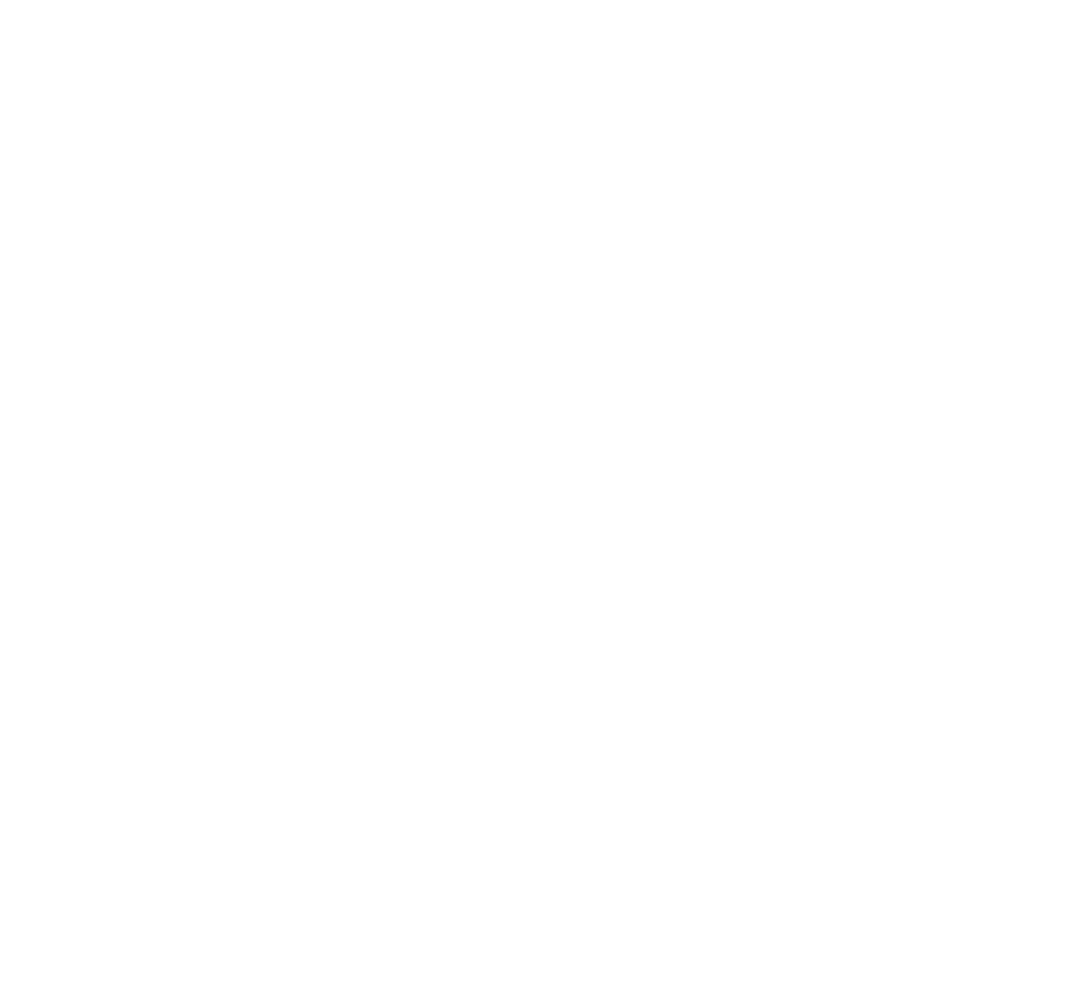
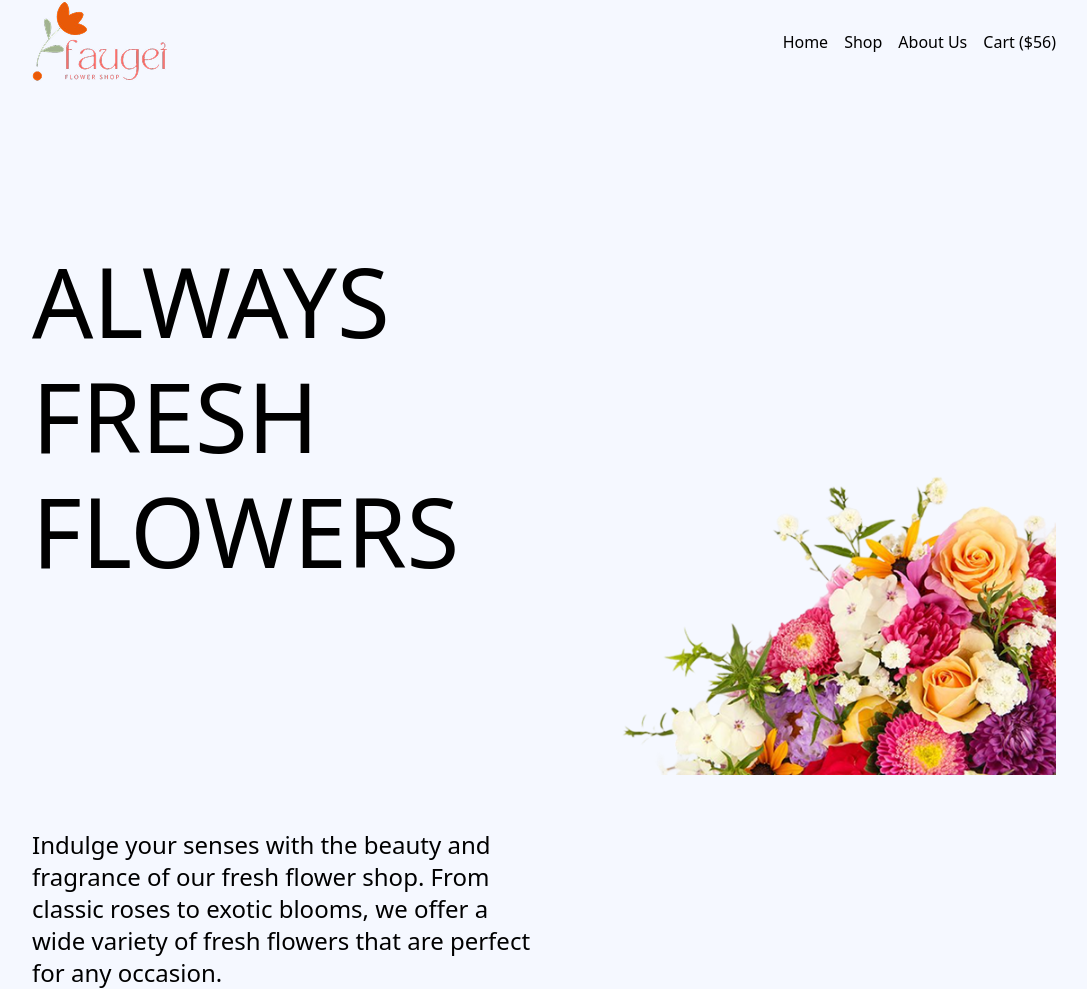
Before and after one commit to galib006/asgn2, a plain HTML site: page index.html in a window 1280 px wide. Shown: the whole page, without its empty margins (96-1183 px from the left). Before the commit the page ends 800 px from the top, so only its background shows below. Drawn offline with nearby package versions, Linux system fonts and the light colour scheme.

Commit message:
Update Header

```diff
--- a/index.html
+++ b/index.html
@@ -6,11 +6,39 @@
     <meta name="viewport" content="width=device-width, initial-scale=1.0">
     <title>Assignment 2</title>
     <script src="https://cdn.tailwindcss.com"></script>
+    <script src="https://kit.fontawesome.com/81907d90ec.js" crossorigin="anonymous"></script>
     <link rel="stylesheet" href="style.css">
 </head>
 
 <body>
-
+    <header class="grid grid-cols-2 items-center justify-between px-32">
+        <div class="header-left">
+            <div class="logo">
+                <a href="#"><img src="assets/logo.png" alt=""></a>
+            </div>
+        </div>
+        <div class="header-right flex items-end justify-end space-x-4">
+            <nav>
+                <ul class="flex space-x-4">
+                    <li><a href="#">Home</a></li>
+                    <li><a href="#">Shop</a></li>
+                    <li><a href="#">About Us</a></li>
+                </ul>
+            </nav>
+            <div class="cart">
+                <a href="#"><span><i class="fa-cart"></i> Cart ($56)</span></a>
+            </div>
+        </div>
+    </header>
+    <section id="hero" class="grid grid-cols-2 items-center justify-between px-32 mt-40">
+        <div class="hero-left">
+            <h1 class="text-8xl leading-[1.2]">ALWAYS <span>FRESH FLOWERS</span></h1>
+            <p class="mt-60 text-2xl">Indulge your senses with the beauty and fragrance of our fresh flower shop. From classic roses to exotic blooms, we offer a wide variety of fresh flowers that are perfect for any occasion. </p>
+        </div>
+        <div class="hero-right flex items-end justify-end">
+            <img src="assets/hero-flower.png" class="w-full" alt="">
+        </div>
+    </section>
 </body>
 
 </html>
--- a/style.css
+++ b/style.css
@@ -0,0 +1,3 @@
+* {
+    background: #F5F8FF;
+}
```
